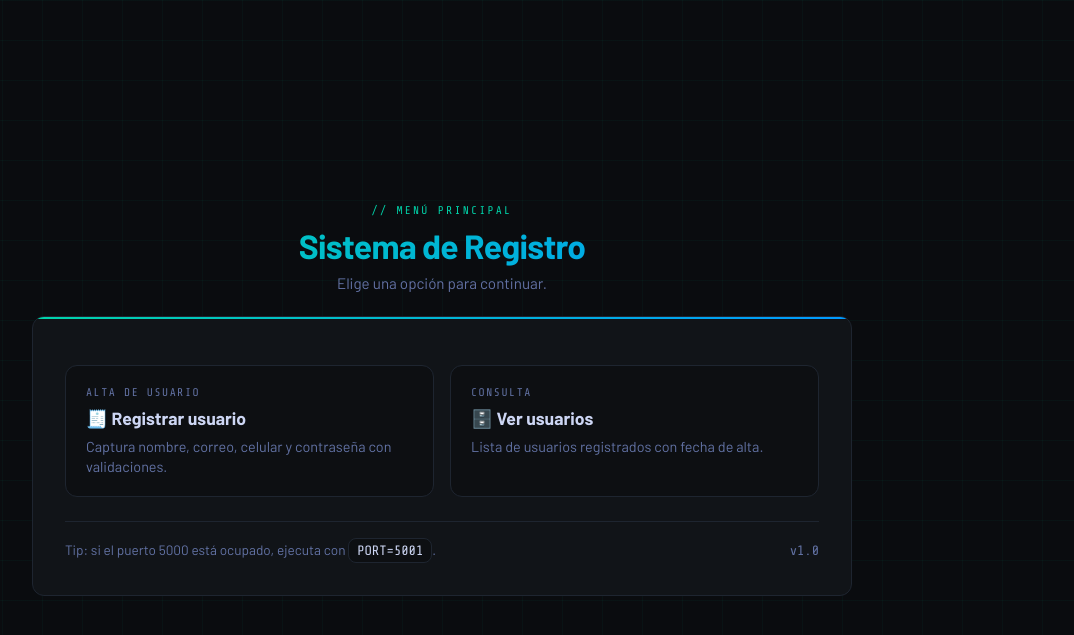
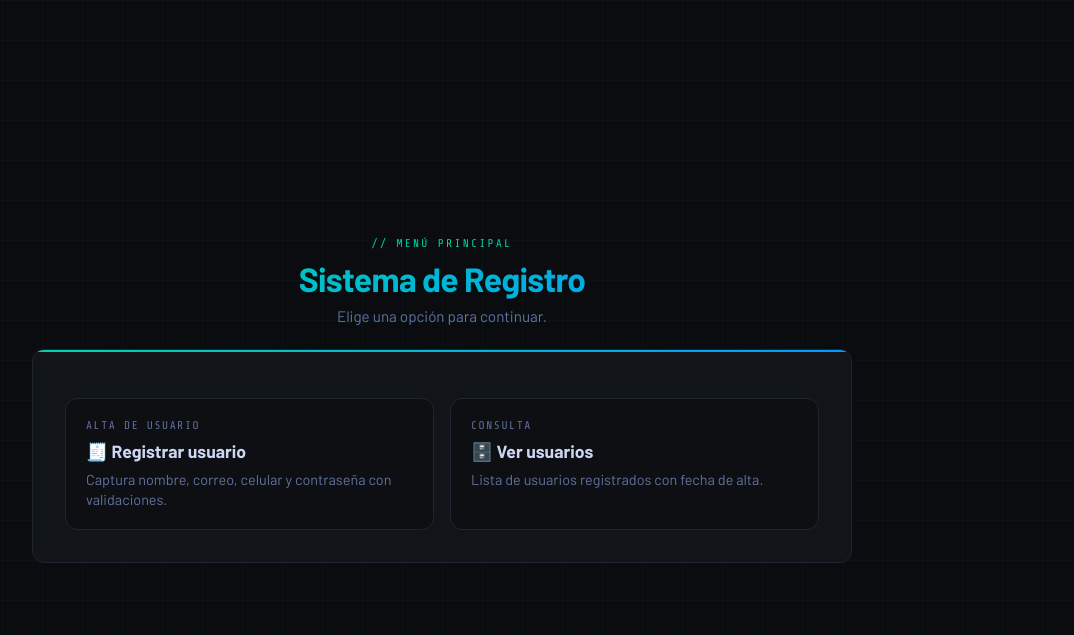
Before and after one commit to dortiz06/proyecto-final, a Flask app: page / in a window 1280 px wide. Shown: the top 635 px of the page, without its empty margins (198-1272 px from the left). Run offline with Flask 3, Linux system fonts and the light colour scheme.

Commit message:
Quitar pie del menú (tip de puerto y versión)
Made-with: Cursor

```diff
--- a/templates/menu.html
+++ b/templates/menu.html
@@ -149,28 +149,6 @@
       line-height: 1.35;
     }
 
-    .cta {
-      margin-top: 1.5rem;
-      display: flex;
-      justify-content: space-between;
-      align-items: center;
-      gap: 1rem;
-      flex-wrap: wrap;
-      border-top: 1px solid var(--border);
-      padding-top: 1rem;
-      color: var(--muted);
-      font-size: .85rem;
-    }
-    .cta code {
-      font-family: var(--mono);
-      color: var(--text);
-      background: rgba(0,0,0,.25);
-      border: 1px solid var(--border);
-      border-radius: 8px;
-      padding: .25rem .5rem;
-      display: inline-block;
-    }
-
     @media (max-width: 720px) {
       .grid { grid-template-columns: 1fr; }
     }
@@ -198,11 +176,6 @@
           <div class="desc">Lista de usuarios registrados con fecha de alta.</div>
         </a>
       </div>
-
-      <div class="cta">
-        <div>Tip: si el puerto 5000 está ocupado, ejecuta con <code>PORT=5001</code>.</div>
-        <div style="font-family: var(--mono);">v1.0</div>
-      </div>
     </div>
   </div>
 </body>
```
